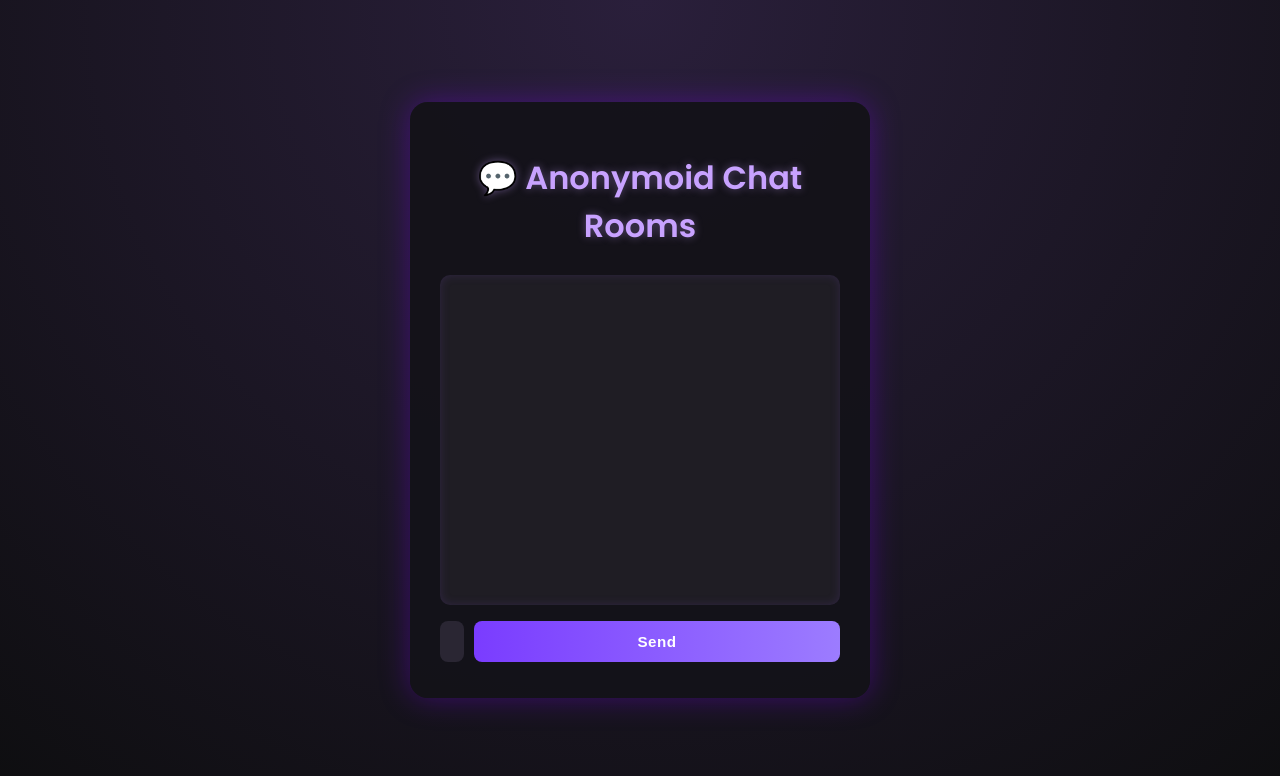
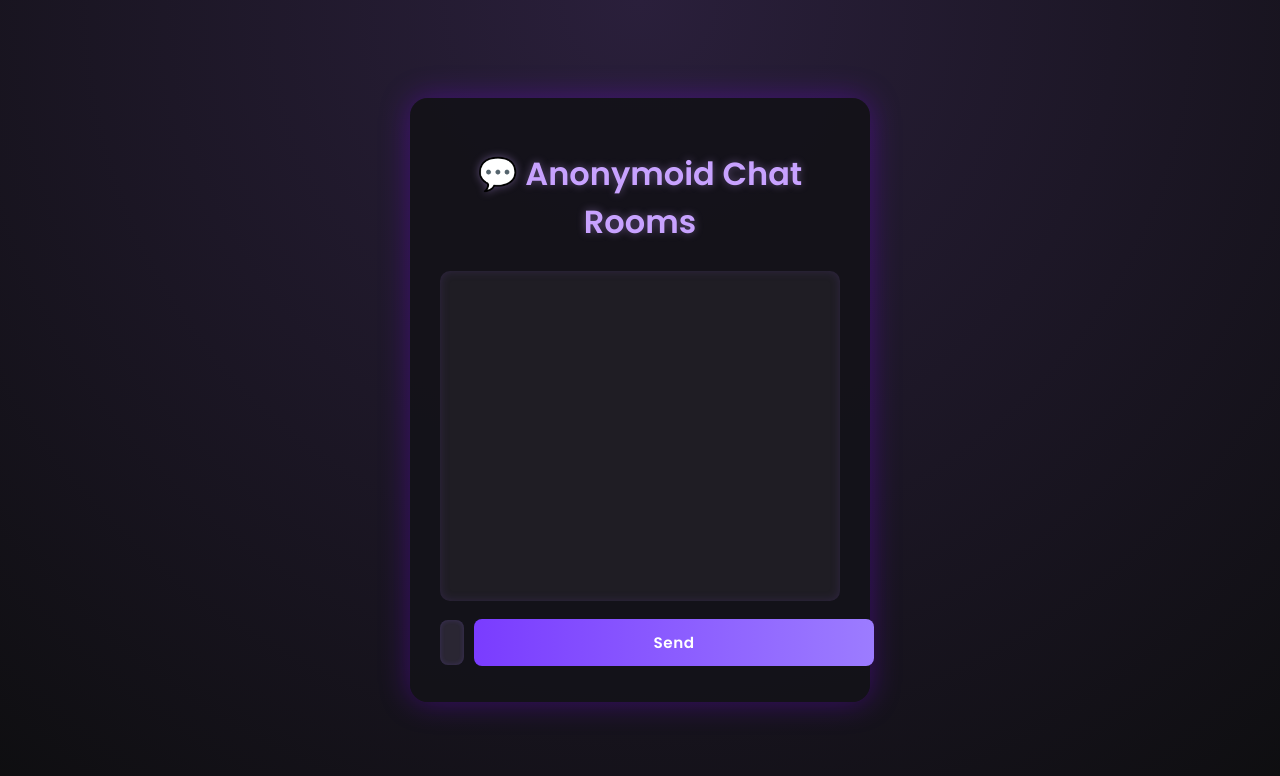
Before and after one commit to srishtiiii-rana/PBL_CLOUD, a website: page public/index.html in a window 1280 px wide. Both pictures are taken after a click on the button "Join Chat". Drawn offline with nearby package versions, Linux system fonts and the light colour scheme; no server answers.

Commit message:
Update style.css

```diff
--- a/public/style.css
+++ b/public/style.css
@@ -29,14 +29,8 @@ h1 {
   text-shadow: 0 0 8px rgba(200, 162, 255, 0.4);
 }
 
-.join-box label {
-  display: block;
-  font-size: 1rem;
-  margin-bottom: 10px;
-  color: #cfcfcf;
-}
-
 select, input, button {
+  font-family: 'Poppins', sans-serif;
   padding: 12px;
   border-radius: 8px;
   border: none;
@@ -90,24 +84,36 @@ button:hover {
   animation: fadeInMsg 0.3s ease;
 }
 
+/* ✅ Fix for visible typing area */
 .input-row {
   display: flex;
   gap: 10px;
-  margin-top: 10px;
+  margin-top: 12px;
+  align-items: center;
   position: relative;
   z-index: 3;
 }
 
 #msg {
   flex: 1;
+  height: 45px;                /* Increased height for better visibility */
   background: #2a2633;
-  color: #f5e9ff;       /* <-- Visible lavender text */
-  caret-color: #b88cff; /* <-- Purple blinking cursor */
-  font-size: 0.95rem;
+  color: #f5e9ff;              /* Visible lavender text */
+  caret-color: #b88cff;        /* Purple blinking cursor */
+  font-size: 1rem;
+  padding: 0 12px;
+  border-radius: 8px;
+  box-shadow: inset 0 0 5px rgba(140, 100, 255, 0.2);
 }
 
 #msg::placeholder {
-  color: #999;
+  color: #9f9ab5;
+}
+
+#sendBtn {
+  flex-shrink: 0;
+  padding: 12px 20px;
+  font-size: 0.95rem;
 }
 
 @keyframes fadeIn {
```
